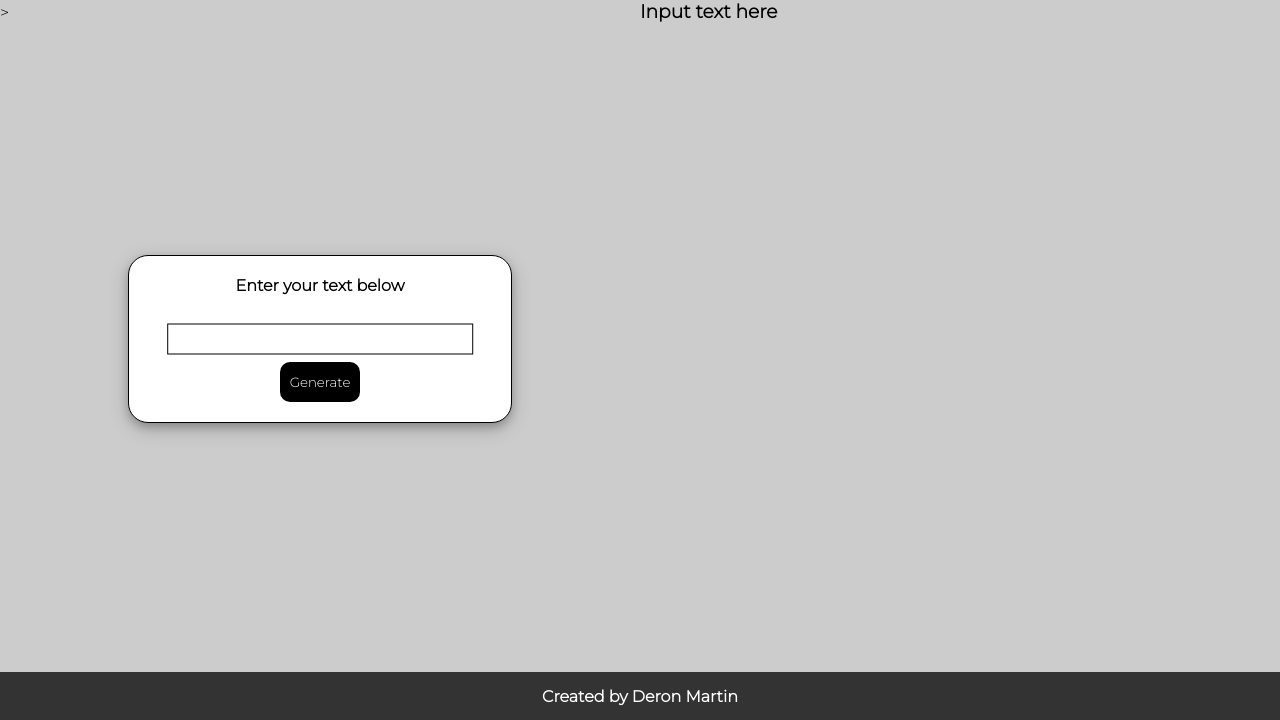
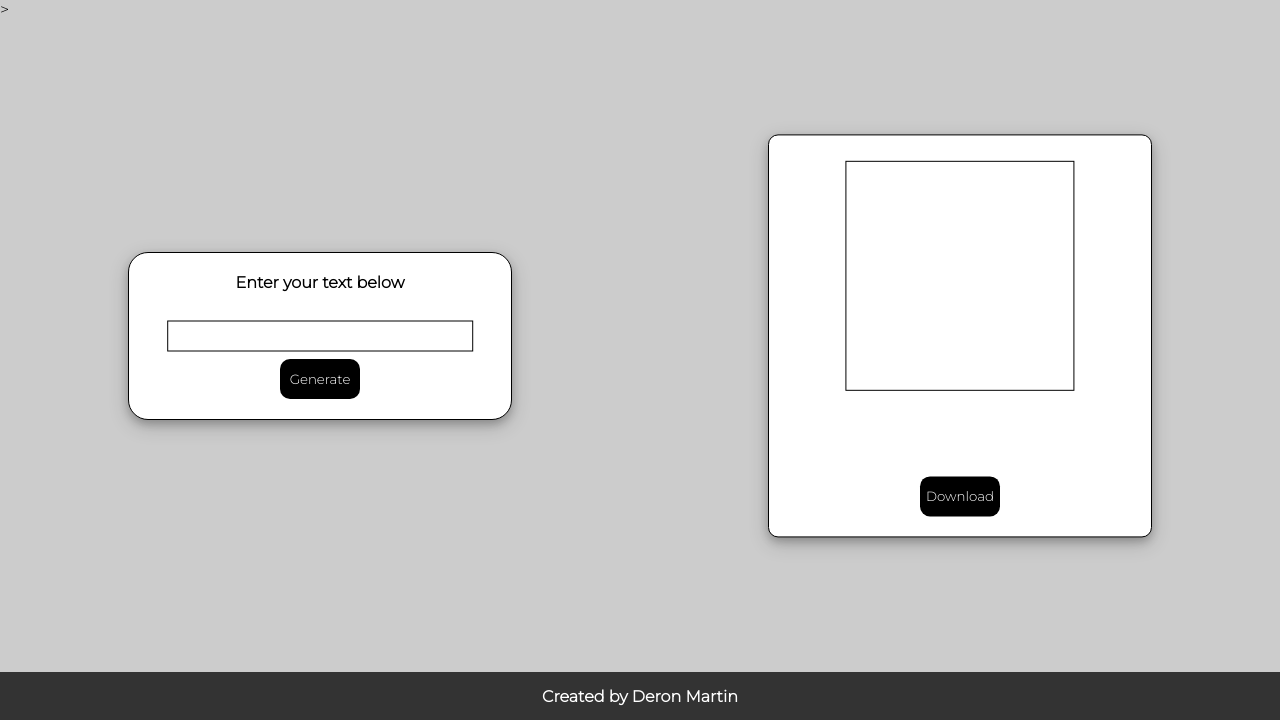
Before and after one commit to DeronMartin/QRCodeGenerator, a Flask app: page / in a window 1280 px wide. Shown: the part 80-800 px from the top of the page. Run offline with Flask 2, Linux system fonts and the light colour scheme.

Commit message:
HTML Complete

```diff
--- a/static/css/main.css
+++ b/static/css/main.css
@@ -69,17 +69,19 @@
 }
 
 #main_left {
-    position: relative;
+    position: absolute;
     width: 50%;
     height: 100%;
-    display: inline-block;
+    left: 0;
+    top: 0;
 }
 
 #main_right {
-    position: relative;
+    position: absolute;
     width: 50%;
     height: 100%;
-    display: inline-block;
+    left: 50%;
+    top: 0;
 }
 
 #input_form_div {
@@ -119,7 +121,47 @@
     font-family: sans-serif;
 }
 
-#input_submit {
+#submit_button {
+    position: absolute;
+    bottom: 20px;
+    left: 50%;
+    transform: translate(-50%, 0%);
+    width: 80px;
+    height: 40px;
+    border: none;
+    color: #FFFFFF;
+    background-color: #000000;
+    border-radius: 10px;
+}
+
+#qrcode_div {
+    position: absolute;
+    width: 60%;
+    height: 60%;
+    top: 50%;
+    left: 50%;
+    transform: translate(-50%, -50%);
+    background-color: #FFFFFF;
+    border: 1px solid #000000;
+    border-radius: 10px;
+    box-shadow: 0 4px 8px 0 rgba(0, 0, 0, 0.2), 0 6px 20px 0 rgba(0, 0, 0, 0.19);
+}
+
+#qrcode_div:hover {
+    box-shadow: 0 4px 8px 0 rgba(0, 0, 0, 0.4), 0 6px 20px 0 rgba(0, 0, 0, 0.39);
+}
+
+#qrcode {
+    position: absolute;
+    width: 60%;
+    height: 60%;
+    top: 35%;
+    left: 50%;
+    transform: translate(-50%, -50%);
+    border: 1px solid #000000;
+}
+
+#download_button {
     position: absolute;
     bottom: 20px;
     left: 50%;
@@ -145,6 +187,8 @@
     #main_right {
         width: 100%;
         height: 50%;
+        left: 0;
+        top: 50%;
     }
 
     #input_form_div {
@@ -156,4 +200,9 @@
     #input_form_div:hover {
         box-shadow: 0 4px 8px 0 rgba(0, 0, 0, 0.2), 0 6px 20px 0 rgba(0, 0, 0, 0.19);
     }
+
+    #qrcode_div {
+        width: 80%;
+        height: 80%;
+    }
 }
--- a/static/js/script.js
+++ b/static/js/script.js
@@ -3,4 +3,14 @@
     //Adjust Main Section Height
     $("#main").height($("#main").height() - 128);
 
+    //Adjust QR Code Size
+    qr_height = $("#qrcode").height();
+    qr_width = $("#qrcode").width();
+    if (qr_height > qr_width) {
+        $("#qrcode").height(qr_width);
+    }
+    else {
+        $("#qrcode").width(qr_height);
+    }
+
 });
--- a/templates/home.html
+++ b/templates/home.html
@@ -26,10 +26,15 @@
                 <div id="input_form_div">
                     <h4 id="input_form_header">Enter your text below</h4>
                     <input type="text" id="input_text"/>
-                    <button id="input_submit">Generate</button>
+                    <button id="submit_button">Generate</button>
                 </div>>
             </div><div id="main_right">
-                <h3>Input text here</h3>
+                <div id="qrcode_div">
+                    <div id="qrcode">
+
+                    </div>
+                    <button id="download_button">Download</button>
+                </div>
             </div>
         </div>
     </section>
```
